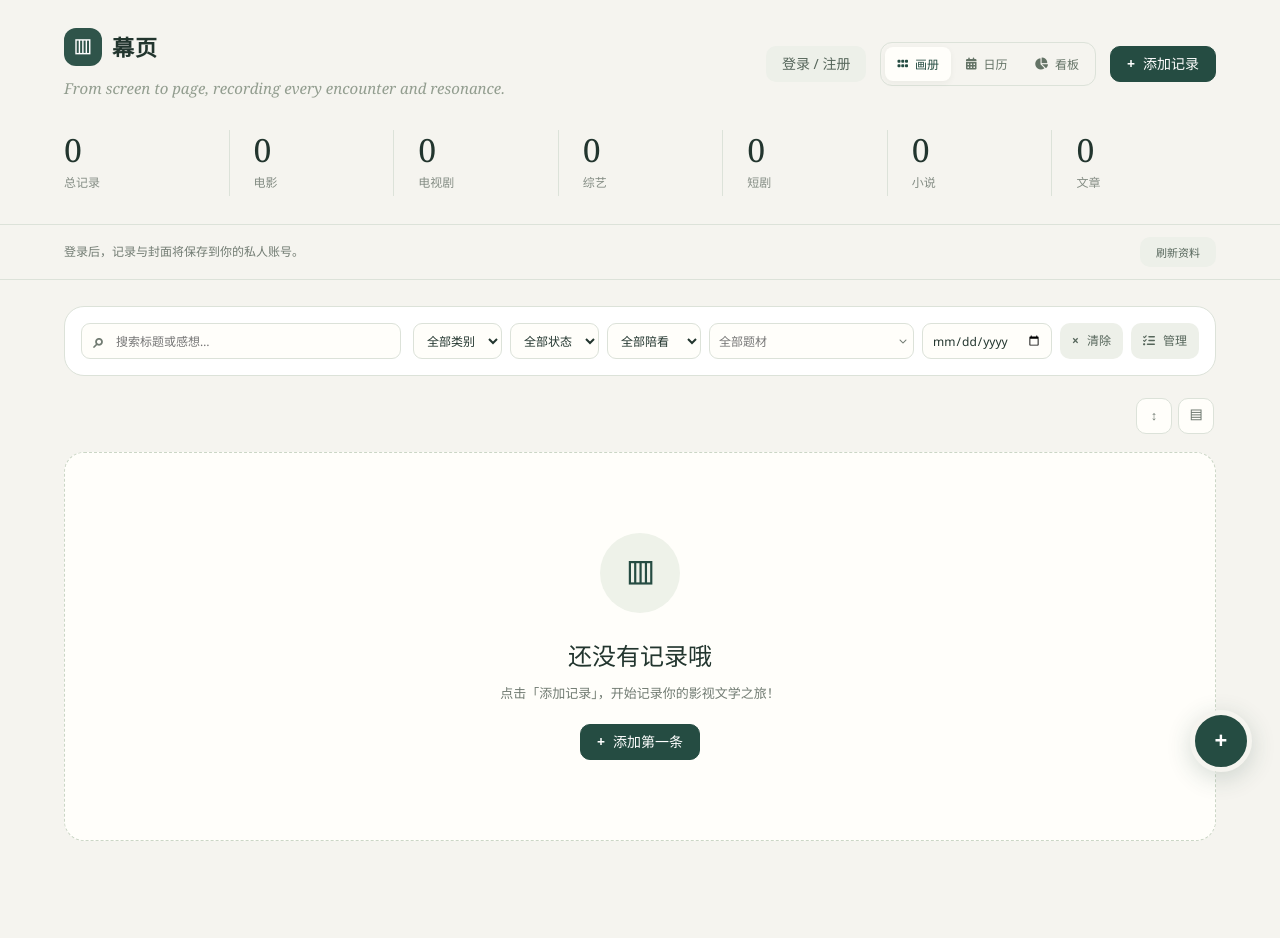
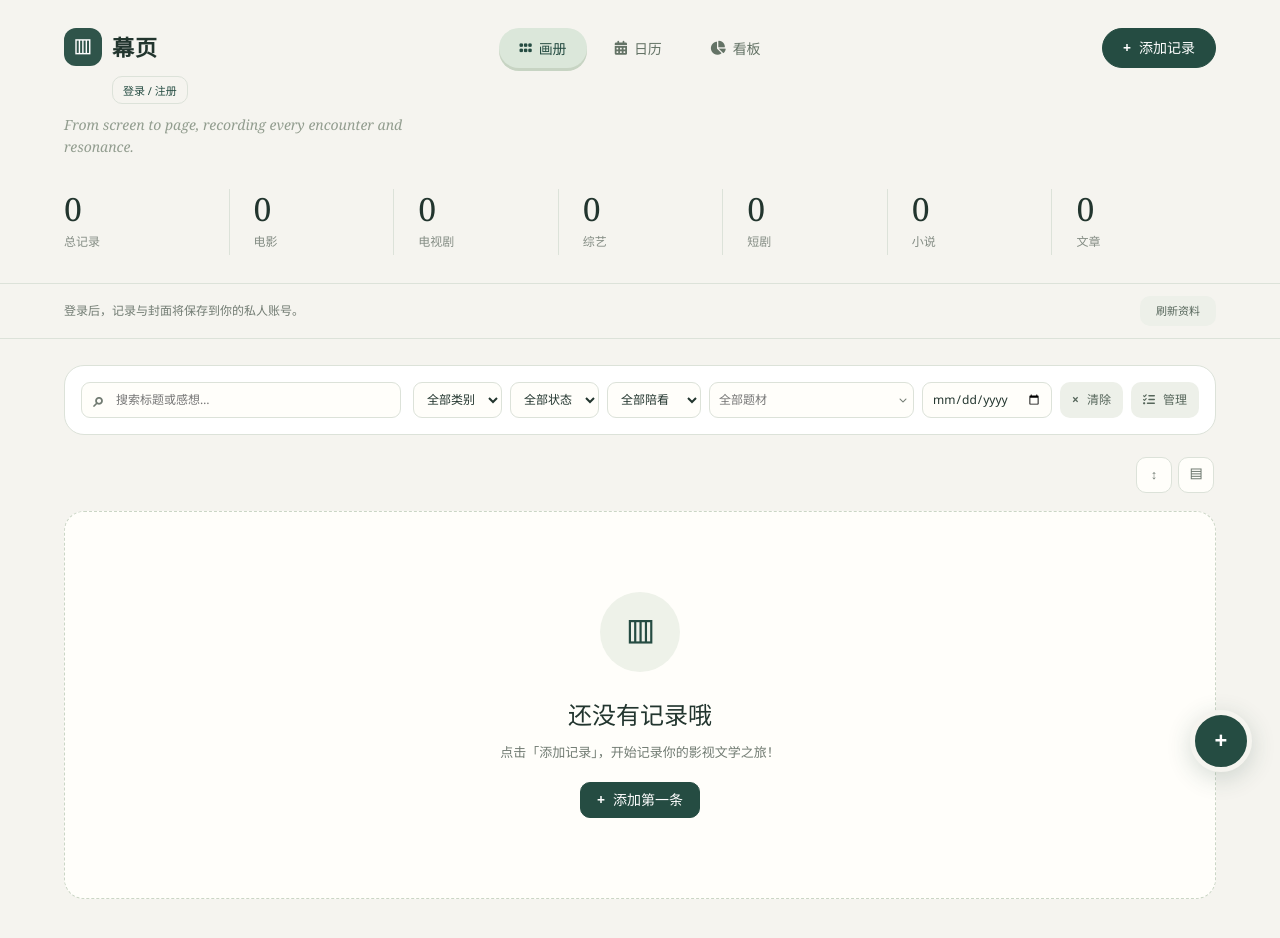
Before and after one commit to wuyuting744-ctrl/media-record, a website: page index.html in a window 1280 px wide. Drawn offline with nearby package versions, Linux system fonts and the light colour scheme.

Commit message:
Center view navigation and reposition header actions

```diff
--- a/archive.css
+++ b/archive.css
@@ -84,3 +84,15 @@ input:focus,select:focus,textarea:focus{box-shadow:0 0 0 3px #254c4212!important
 .account-strip{width:min(1440px,100%);padding:12px 5%;margin:auto;display:flex;justify-content:space-between;align-items:center;gap:12px;font-size:12px;color:var(--text-muted);border-bottom:1px solid var(--border)}.account-strip>div{display:flex;gap:8px}.account-strip .btn{font-size:11px;min-height:30px}.account-modal{max-width:440px}.account-body{padding:24px}.account-body>p{font-size:13px;color:var(--text-muted);margin-bottom:20px}.account-body label{display:block;margin:16px 0 8px;font-size:13px}.account-body input{width:100%}#accountSubmit{width:100%;margin:18px 0}#accountLinks{display:flex;flex-wrap:wrap;gap:8px}#accountError{font-size:12px;color:#a25640;margin-top:16px}#accountSigned p{margin-bottom:20px}[hidden]{display:none!important}@media(max-width:600px){.account-strip{padding:12px 16px;flex-wrap:wrap}.header-actions{justify-content:flex-start}.account-strip>div{flex-wrap:wrap}}
 .brand{min-width:0}.brand-tagline{font:italic 15px/1.6 Georgia,serif;color:#929d8f;margin-top:10px;max-width:520px}.header-top{align-items:center;margin-bottom:30px}.logo{font-size:22px}
 @media(max-width:600px){.brand-tagline{font-size:14px;max-width:340px}.header-top{gap:20px}}
+/* Balanced navigation: brand left, views at the page center, primary action right. */
+.header-top{display:grid;grid-template-columns:minmax(0,1fr) auto minmax(0,1fr);align-items:start;column-gap:24px;row-gap:18px}
+.brand{grid-column:1;grid-row:1;max-width:440px}
+.brand #accountButton{display:flex;margin-top:10px;margin-left:48px;min-height:28px;padding:4px 10px;font-size:11px;background:transparent;color:var(--primary);border:1px solid var(--border)}
+.brand-tagline{margin-top:10px;font-size:14px}
+.header-actions{display:contents}
+.header-actions .view-toggle{grid-column:2;grid-row:1;align-self:start;margin-top:0;border:0!important;background:transparent;gap:8px;padding:0}
+.header-actions .view-btn{height:40px!important;padding:0 20px!important;border-radius:100px!important;font-size:14px!important}
+.header-actions .view-btn.active{background:#dbe7da!important;box-shadow:0 3px 0 #c7d4c3;color:var(--primary)!important}
+.header-actions>.btn-white{grid-column:3;grid-row:1;justify-self:end;min-height:40px;padding:8px 20px;border-radius:100px!important}
+@media(max-width:1000px){.header-top{grid-template-columns:minmax(0,1fr) auto;column-gap:16px}.header-actions .view-toggle{grid-column:1 / -1;grid-row:2;justify-self:center}.header-actions>.btn-white{grid-column:2}.brand{max-width:440px}}
+@media(max-width:600px){.header-top{column-gap:12px;row-gap:20px}.brand-tagline{font-size:13px;max-width:240px}.header-actions>.btn-white{padding:8px 14px;font-size:12px}.header-actions .view-btn{padding:0 22px!important}.brand #accountButton{margin-left:48px}}
--- a/index.html
+++ b/index.html
@@ -999,13 +999,13 @@
 <header class="header">
     <div class="header-inner">
         <div class="header-top">
-            <div class="brand"><div class="logo"><i class="fa-solid fa-clapperboard" aria-hidden="true"></i><span>幕页</span></div><p class="brand-tagline">From screen to page, recording every encounter and resonance.</p></div>
-            <div class="header-actions"><button class="btn btn-secondary" onclick="MediaAccount.open()" id="accountButton">登录 / 注册</button>
-                <div class="view-toggle">
+            <div class="brand"><div class="logo"><i class="fa-solid fa-clapperboard" aria-hidden="true"></i><span>幕页</span></div><button class="btn btn-secondary" onclick="MediaAccount.open()" id="accountButton">登录 / 注册</button><p class="brand-tagline">From screen to page, recording every encounter and resonance.</p></div>
+            <div class="header-actions">
+                <nav class="view-toggle" aria-label="视图导航">
                     <button class="view-btn active" id="btnGrid" onclick="switchView('grid')" title="画册视图"><i class="fa-solid fa-grip"></i><span>画册</span></button>
                     <button class="view-btn" id="btnCal" onclick="switchView('calendar')" title="日历视图"><i class="fa-solid fa-calendar-days"></i><span>日历</span></button>
                     <button class="view-btn" id="btnDash" onclick="switchView('dashboard')" title="数据看板"><i class="fa-solid fa-chart-pie"></i><span>看板</span></button>
-                </div>
+                </nav>
                 <button class="btn btn-white" onclick="openAddModal()"><i class="fa-solid fa-plus"></i> 添加记录</button>
             </div>
         </div>
```
